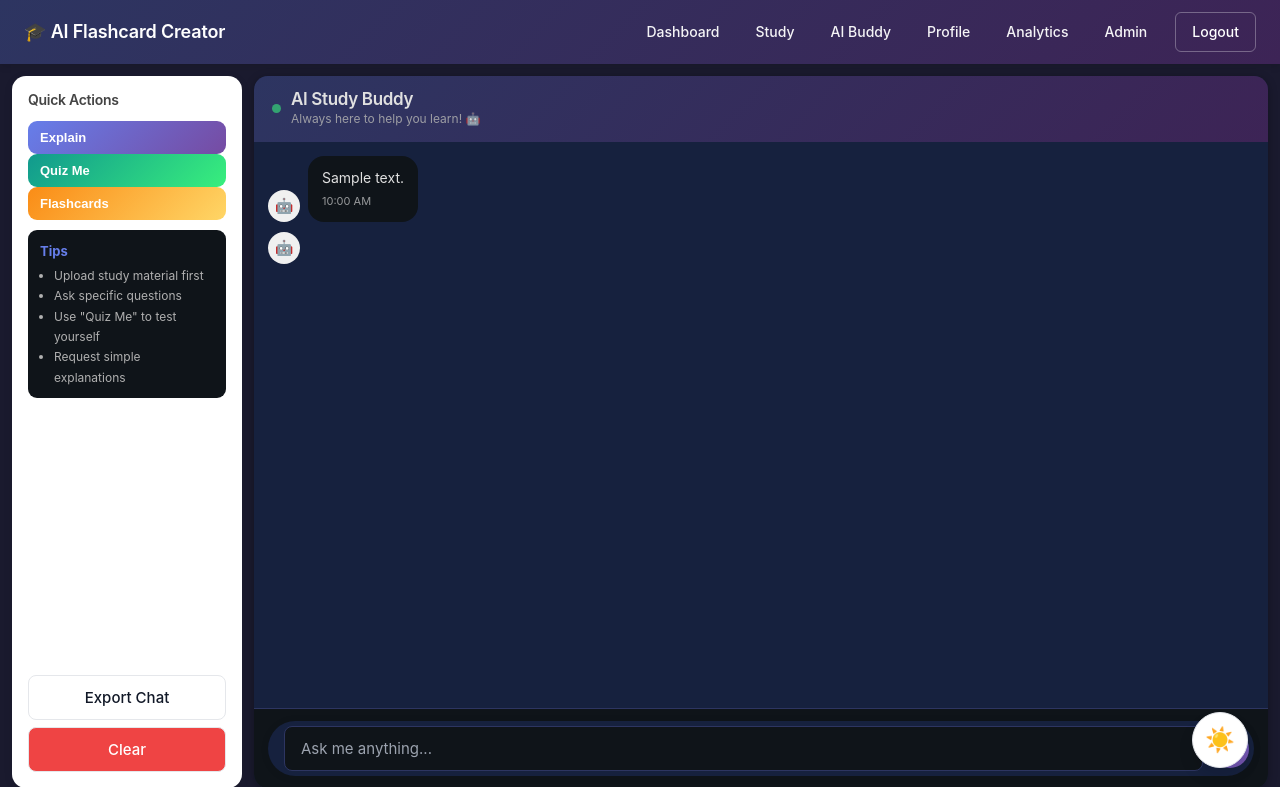
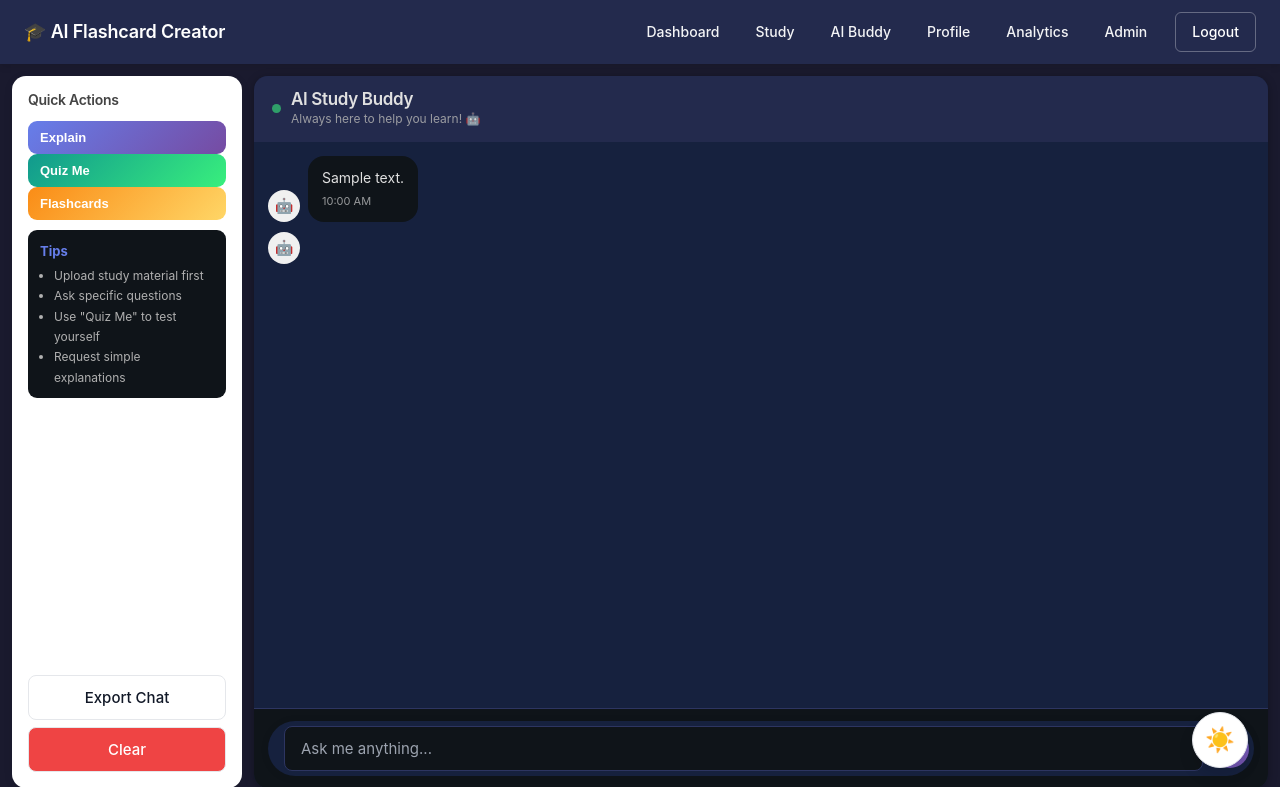
Before and after one commit to vidhiborse/ai-flashcard-creator, a Flask app: page /chat in a window 1280 px wide. Shown: the top 787 px of the page. Run offline with Flask 3, Linux system fonts and the light colour scheme; a user stored in the database is signed in; tables that the repository leaves empty hold one stand-in row (values such as "Sample post").

Commit message:
Replace dark mode gradients with flat colors

```diff
--- a/static/dark-mode.css
+++ b/static/dark-mode.css
@@ -8,7 +8,7 @@ body.dark-mode {
 }
 
 .dark-mode .navbar {
-    background: linear-gradient(135deg, #2d3561 0%, #3d2456 100%);
+    background: #232a4d;
 }
 
 .dark-mode .card,
@@ -114,7 +114,8 @@ body.dark-mode {
 }
 
 .dark-mode table th {
-    background: linear-gradient(135deg, #2d3561, #3d2456);
+    background: #232a4d;
+    color: #e0e0e0;
 }
 
 .dark-mode table td {
@@ -163,7 +164,7 @@ body.dark-mode {
 
 .dark-mode .chat-topbar,
 .dark-mode .chat-header {
-    background: linear-gradient(135deg, #2d3561, #3d2456);
+    background: #232a4d;
 }
 
 .dark-mode .danger-zone {
@@ -177,7 +178,7 @@ body.dark-mode {
 
 /* Dark mode for exam */
 .dark-mode .exam-header {
-    background: linear-gradient(135deg, #2d3561, #3d2456);
+    background: #232a4d;
 }
 
 /* Dark mode for charts */
```
